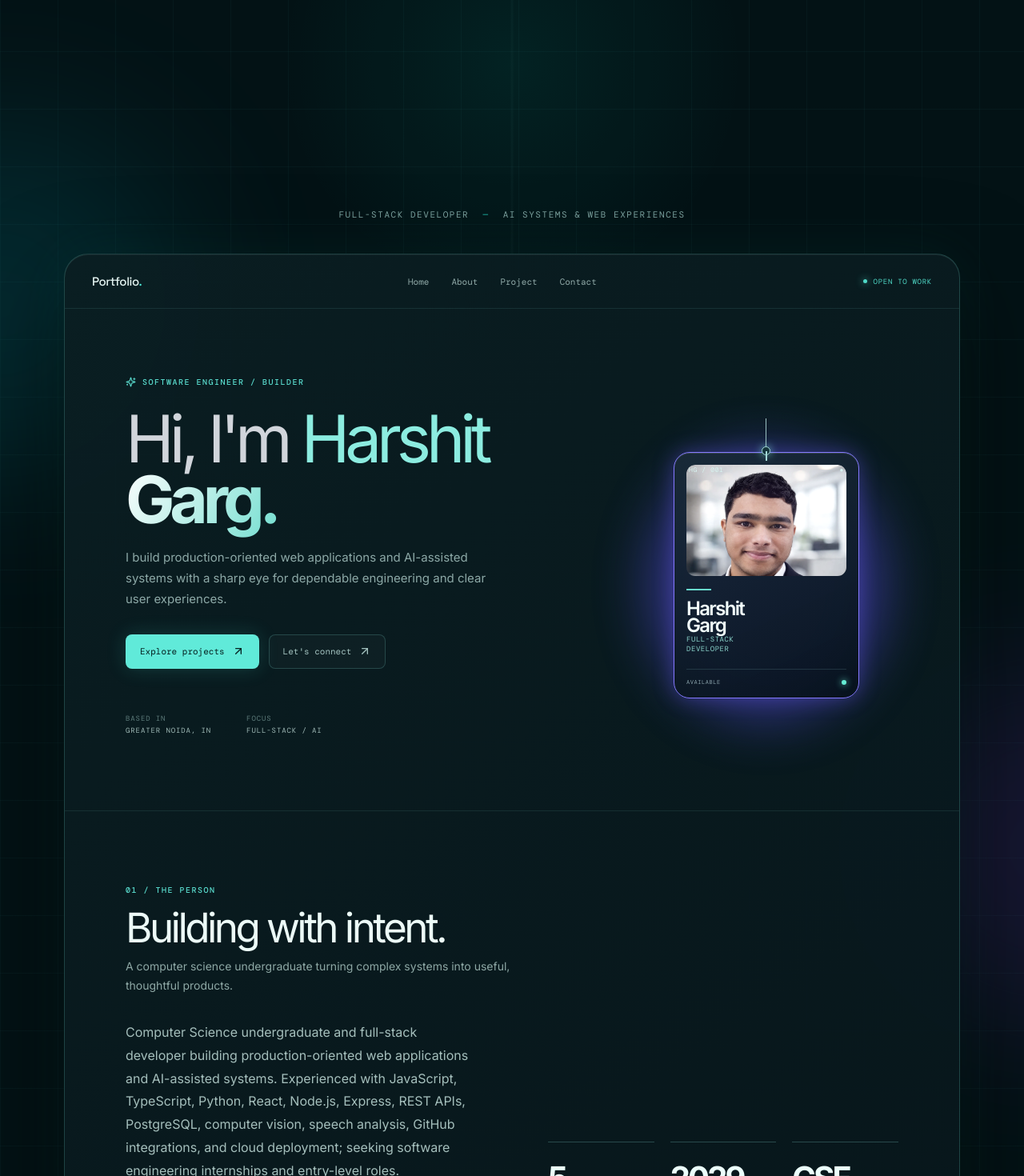
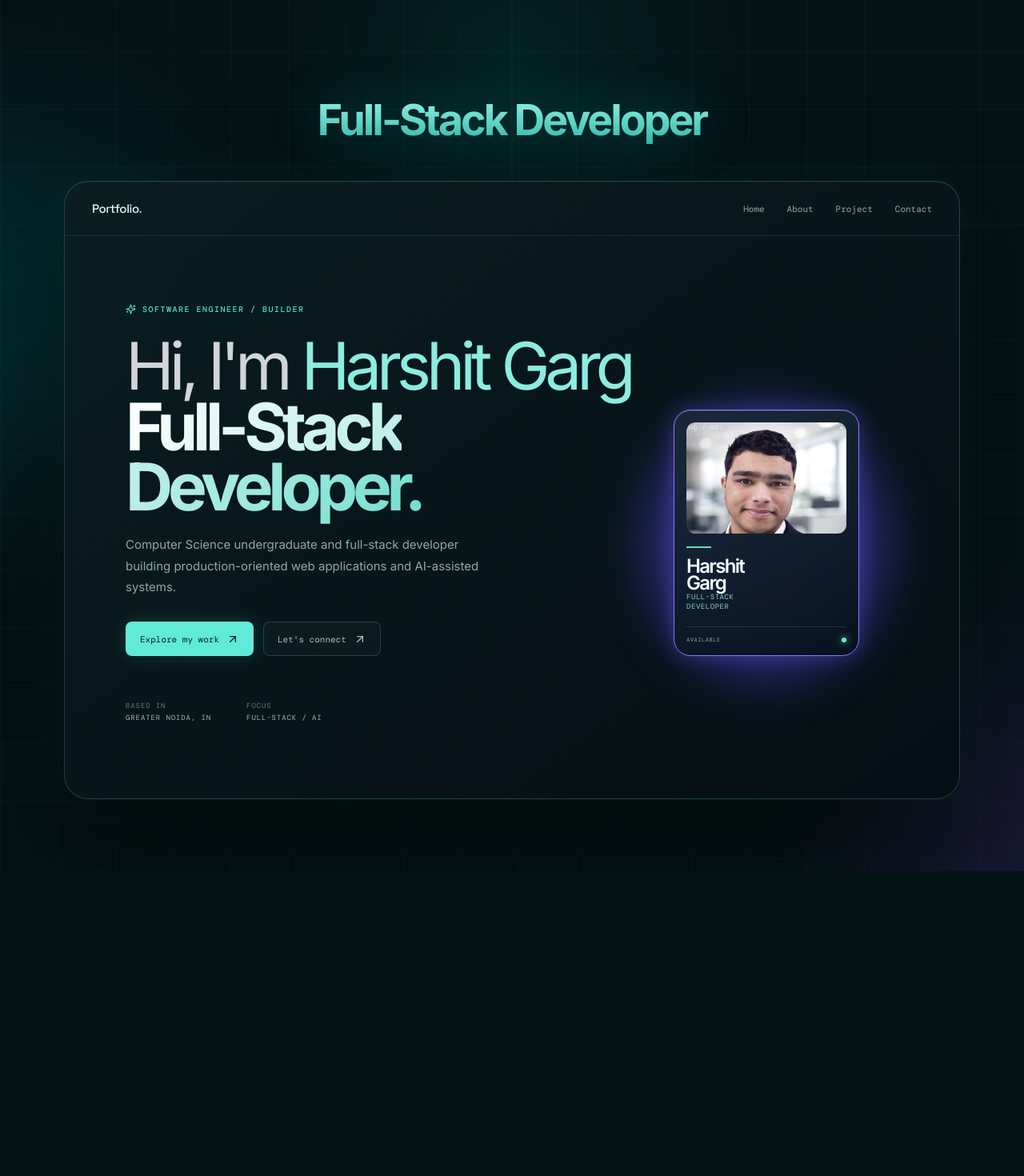
Before and after one commit to harshitgarg10042008-oss/portfolio, a React (Vite) app: page / in a window 1280 px wide. Shown: the part 80-1550 px from the top of the page at 80% size. After the commit the page ends 1169 px from the top, so only its background shows below. Built offline with nearby package versions, Linux system fonts and the light colour scheme.

Commit message:
Recreate reference hero screen with progressive reveal

```diff
--- a/src/App.jsx
+++ b/src/App.jsx
@@ -1,55 +1,54 @@
-import { useState } from 'react';
+import { useEffect, useState } from 'react';
 import { motion } from 'framer-motion';
-import { ArrowUpRight, Github, Linkedin, Mail, MapPin, Phone, Send, Sparkles } from 'lucide-react';
-import { personalInfo, projects, technologies } from './data/portfolio';
+import { ArrowUpRight, Sparkles } from 'lucide-react';
+import { personalInfo } from './data/portfolio';
 import profilePhoto from './assets/Professionalphoto_HD.webp';
 
 const glowStates = [
-  { name: 'violet', className: 'glow-violet', label: 'violet / blue' },
-  { name: 'cyan', className: 'glow-cyan', label: 'electric cyan' },
-  { name: 'green', className: 'glow-green', label: 'mint green' },
-  { name: 'rainbow', className: 'glow-rainbow', label: 'spectrum' },
+  { className: 'glow-violet', label: 'violet blue' },
+  { className: 'glow-cyan', label: 'electric cyan' },
+  { className: 'glow-green', label: 'mint green' },
+  { className: 'glow-rainbow', label: 'spectrum' },
 ];
 
-const reveal = { hidden: { opacity: 0, y: 22 }, visible: { opacity: 1, y: 0, transition: { duration: 0.55, ease: [0.23, 1, 0.32, 1] } } };
+const bio = 'Computer Science undergraduate and full-stack developer building production-oriented web applications and AI-assisted systems.';
+const reveal = { hidden: { opacity: 0, y: 18 }, visible: { opacity: 1, y: 0, transition: { duration: 0.6, ease: [0.23, 1, 0.32, 1] } } };
 
-function SectionHeading({ kicker, title, copy }) {
-  return (
-    <div className="section-heading">
-      <span className="eyebrow">{kicker}</span>
-      <h2>{title}</h2>
-      {copy && <p>{copy}</p>}
-    </div>
-  );
+function ProgressiveBio() {
+  const words = bio.split(' ');
+  const [visibleWords, setVisibleWords] = useState(0);
+
+  useEffect(() => {
+    const timer = window.setInterval(() => setVisibleWords((current) => Math.min(current + 1, words.length)), 115);
+    return () => window.clearInterval(timer);
+  }, [words.length]);
+
+  return <p className="hero-lede progressive-bio" aria-label={bio}>{words.map((word, index) => <span key={`${word}-${index}`} className={index < visibleWords ? 'word-visible' : ''}>{word}{index < words.length - 1 ? ' ' : ''}</span>)}</p>;
 }
 
 function ProfileCard() {
   const [activeGlow, setActiveGlow] = useState(0);
-  const [pointer, setPointer] = useState({ x: 0, y: 0, active: false });
+  const [pointer, setPointer] = useState({ x: 50, y: 50, active: false });
   const state = glowStates[activeGlow];
-  const rotateX = pointer.active ? pointer.y * -10 : 0;
-  const rotateY = pointer.active ? pointer.x * 13 : 0;
 
   return (
     <motion.button
       type="button"
       className={`profile-wrap ${state.className} ${pointer.active ? 'profile-hovering' : ''}`}
-      style={{ '--pointer-x': `${(pointer.x + 0.5) * 100}%`, '--pointer-y': `${(pointer.y + 0.5) * 100}%` }}
+      style={{ '--pointer-x': `${pointer.x}%`, '--pointer-y': `${pointer.y}%` }}
       onClick={() => setActiveGlow((current) => (current + 1) % glowStates.length)}
       onPointerMove={(event) => {
         const rect = event.currentTarget.getBoundingClientRect();
-        setPointer({ x: (event.clientX - rect.left) / rect.width - 0.5, y: (event.clientY - rect.top) / rect.height - 0.5, active: true });
+        setPointer({ x: ((event.clientX - rect.left) / rect.width) * 100, y: ((event.clientY - rect.top) / rect.height) * 100, active: true });
       }}
-      onPointerLeave={() => setPointer({ x: 0, y: 0, active: false })}
-      animate={{ rotateX, rotateY, scale: pointer.active ? 1.09 : 1, y: pointer.active ? -12 : 0 }}
-      transition={{ type: 'spring', stiffness: 230, damping: 18, mass: 0.55 }}
-      whileTap={{ scale: 1.03 }}
-      aria-label={`Change profile card glow. Current treatment: ${state.label}`}
+      onPointerLeave={() => setPointer({ x: 50, y: 50, active: false })}
+      animate={{ rotateX: pointer.active ? (50 - pointer.y) * 0.12 : 0, rotateY: pointer.active ? (pointer.x - 50) * 0.16 : 0, scale: pointer.active ? 1.1 : 1, y: pointer.active ? -10 : 0 }}
+      transition={{ type: 'spring', stiffness: 220, damping: 19, mass: 0.55 }}
+      aria-label={`Profile card. Hover to illuminate. Click to change ${state.label} glow.`}
     >
-      <span className="hanger" aria-hidden="true"><i /><b /></span>
       <span className="profile-card">
         <span className="card-topline"><span>HG / 001</span><span>●</span></span>
-        <span className="photo-frame"><img src={profilePhoto} alt="Harshit Garg" /><span className="photo-glow" aria-hidden="true" /></span>
+        <span className="photo-frame"><img src={profilePhoto} alt="Harshit Garg" /><span className="photo-glow" aria-hidden="true" /><span className="photo-sheen" aria-hidden="true" /></span>
         <span className="card-rule" />
         <span className="card-name">Harshit<br />Garg</span>
         <span className="card-role">FULL-STACK<br />DEVELOPER</span>
@@ -61,46 +60,27 @@ function ProfileCard() {
 
 function App() {
   return (
-    <main className="site-shell">
+    <main className="site-shell hero-only">
       <div className="ambient ambient-one" /><div className="ambient ambient-two" />
       <div className="outer-intro">
         <span className="outer-index">PORTFOLIO / 2026</span>
-        <h1>{personalInfo.name.split(' ').map((part) => <span key={part}>{part}</span>)}</h1>
-        <p>{personalInfo.title} <span>—</span> AI systems &amp; web experiences</p>
+        <h1><span>Harshit Garg</span><span>Full-Stack Developer</span></h1>
       </div>
-
       <div className="portfolio-window">
         <header className="nav-bar">
           <a href="#home" className="wordmark">Portfolio<span>.</span></a>
-          <nav aria-label="Primary navigation">
-            <a href="#home">Home</a><a href="#about">About</a><a href="#projects">Project</a><a href="#contact">Contact</a>
-          </nav>
-          <span className="nav-status"><i /> OPEN TO WORK</span>
+          <nav aria-label="Primary navigation"><a href="#home">Home</a><a href="#about">About</a><a href="#projects">Project</a><a href="#contact">Contact</a></nav>
         </header>
-
         <section className="hero section-pad" id="home">
           <motion.div className="hero-copy" initial="hidden" animate="visible" variants={reveal}>
             <span className="eyebrow"><Sparkles size={13} /> SOFTWARE ENGINEER / BUILDER</span>
-            <h2>Hi, I&apos;m <em>Harshit</em><br /><strong>Garg.</strong></h2>
-            <p className="hero-lede">I build production-oriented web applications and AI-assisted systems with a sharp eye for dependable engineering and clear user experiences.</p>
-            <div className="hero-actions"><a className="button button-primary" href="#projects">Explore projects <ArrowUpRight size={16} /></a><a className="button button-quiet" href="#contact">Let&apos;s connect <ArrowUpRight size={16} /></a></div>
+            <h2>Hi, I&apos;m <em>Harshit Garg</em><br /><strong>Full-Stack Developer.</strong></h2>
+            <ProgressiveBio />
+            <div className="hero-actions"><a className="button button-primary" href="#contact">Explore my work <ArrowUpRight size={16} /></a><a className="button button-quiet" href={`mailto:${personalInfo.email}`}>Let&apos;s connect <ArrowUpRight size={16} /></a></div>
             <div className="hero-meta"><span>BASED IN<br /><strong>GREATER NOIDA, IN</strong></span><span>FOCUS<br /><strong>FULL-STACK / AI</strong></span></div>
           </motion.div>
-          <motion.div className="hero-card-stage" initial={{ opacity: 0, x: 30, scale: .92 }} animate={{ opacity: 1, x: 0, scale: 1 }} transition={{ duration: .8, delay: .38, ease: [0.23, 1, 0.32, 1] }}><ProfileCard /></motion.div>
+          <motion.div className="hero-card-stage" initial={{ opacity: 0, x: 30, scale: .9 }} animate={{ opacity: 1, x: 0, scale: 1 }} transition={{ duration: .8, delay: .35, ease: [0.23, 1, 0.32, 1] }}><ProfileCard /></motion.div>
         </section>
-
-        <section className="about section-pad" id="about">
-          <div className="about-intro"><SectionHeading kicker="01 / THE PERSON" title="Building with intent." copy="A computer science undergraduate turning complex systems into useful, thoughtful products." /></div>
-          <div className="about-grid"><div className="about-copy"><p>{personalInfo.longDescription}</p><a className="text-link" href={`mailto:${personalInfo.email}`}>Start a conversation <ArrowUpRight size={15} /></a></div><div className="stats-grid">{personalInfo.stats.map((stat) => <div className="stat" key={stat.label}><strong>{stat.value}</strong><span>{stat.label}</span></div>)}</div></div>
-        </section>
-
-        <section className="tools section-pad" id="skills"><SectionHeading kicker="02 / TOOLKIT" title="Tools that move ideas forward." /><div className="tool-grid">{technologies.flatMap((group) => group.items.slice(0, 5).map((item) => <div className="tool-chip" key={`${group.category}-${item}`}><span className="tool-mark">{item.slice(0, 1)}</span><span>{item}</span></div>))}</div></section>
-
-        <section className="projects section-pad" id="projects"><div className="projects-head"><SectionHeading kicker="03 / SELECTED WORK" title="Proof, not promises." /><span className="project-count">05 / 05</span></div><div className="project-grid">{projects.map((project, index) => <motion.a className="project-card" href={project.link} target="_blank" rel="noreferrer" key={project.id} whileHover={{ y: -7 }}><div className={`project-art art-${index + 1}`}><span>{String(index + 1).padStart(2, '0')}</span><ArrowUpRight size={19} /></div><div className="project-info"><div><span className="project-category">{project.category}</span><h3>{project.name}</h3></div><p>{project.description}</p><div className="tag-row">{project.tech.slice(0, 4).map((tech) => <span key={tech}>{tech}</span>)}</div></div></motion.a>)}</div></section>
-
-        <section className="contact section-pad" id="contact"><div className="contact-panel"><SectionHeading kicker="04 / CONTACT" title="Have a good problem?" copy="I am seeking software engineering internships and entry-level opportunities. Tell me what you are building." /><div className="contact-links"><a href={`mailto:${personalInfo.email}`}><Mail size={16} /> {personalInfo.email}</a><a href={`tel:${personalInfo.phone}`}><Phone size={16} /> {personalInfo.phone}</a><span><MapPin size={16} /> {personalInfo.location}</span></div><a className="button button-primary contact-button" href={`mailto:${personalInfo.email}?subject=Hello Harshit`}>Send a message <Send size={15} /></a></div><div className="code-window"><div className="code-head"><span><i /><i /><i /></span><span>harshit.contact.ts</span><span>⌘ K</span></div><pre><code><span className="code-purple">const</span> <span className="code-blue">developer</span> = {'{'}{`\n  name: `}<span className="code-green">&quot;Harshit Garg&quot;</span>,{`\n  role: `}<span className="code-green">&quot;Full-Stack Developer&quot;</span>,{`\n  email: `}<span className="code-green">&quot;{personalInfo.email}&quot;</span>,{`\n  status: `}<span className="code-green">&quot;open_to_work&quot;</span>{`\n`}{'}'};</code></pre></div></section>
-
-        <footer className="footer"><span>© {new Date().getFullYear()} Harshit Garg</span><span>Designed &amp; built with intent</span><div className="socials"><a href={personalInfo.github} target="_blank" rel="noreferrer" aria-label="GitHub"><Github size={17} /></a><a href="https://www.linkedin.com" target="_blank" rel="noreferrer" aria-label="LinkedIn"><Linkedin size={17} /></a></div></footer>
       </div>
     </main>
   );
--- a/src/index.css
+++ b/src/index.css
@@ -62,3 +62,22 @@ button { font: inherit; }
 .hero-card-stage { min-height: 390px; padding-top: 12px; display: flex; justify-content: center; perspective: 900px; }
 .hero-card-stage .profile-wrap { margin-top: 10px; }
 @media (max-width: 800px) { .hero-card-stage { min-height: 350px; } }
+
+/* Latest hero-only reference pass. */
+.hero-only { min-height: 100vh; padding-top: clamp(32px, 6vh, 74px); }
+.hero-only .outer-intro h1 { gap: .02em; }
+.hero-only .outer-intro h1 span { text-transform: none; letter-spacing: -.09em; }
+.hero-only .outer-intro h1 span:nth-child(2) { font-size: .38em; letter-spacing: -.055em; line-height: 1.25; color: transparent; background: linear-gradient(180deg, #9af5e8, #2eb9ad); -webkit-background-clip: text; background-clip: text; }
+.hero-only .portfolio-window { margin-top: 8px; }
+.hero-only .hero { min-height: 500px; }
+.progressive-bio { min-height: 78px; }
+.progressive-bio span { display: inline; opacity: 0; filter: blur(3px); transform: translateY(4px); transition: opacity .24s ease, filter .24s ease, transform .24s ease; }
+.progressive-bio span.word-visible { opacity: 1; filter: blur(0); transform: translateY(0); }
+.hero-only .profile-card { border-radius: 21px; }
+.hero-only .photo-frame { position: relative; }
+.photo-sheen { position: absolute; inset: -40%; z-index: 2; pointer-events: none; opacity: 0; background: linear-gradient(115deg, transparent 32%, rgba(255,255,255,.35) 45%, rgba(110,255,232,.28) 51%, transparent 64%); transform: translateX(-34%) rotate(12deg); transition: opacity .3s ease, transform .7s cubic-bezier(.23,1,.32,1); mix-blend-mode: screen; }
+.profile-hovering .photo-sheen { opacity: .9; transform: translateX(24%) rotate(12deg); }
+@media (max-width: 800px) {
+  .hero-only .hero { min-height: 680px; }
+  .hero-only .outer-intro h1 span:nth-child(2) { font-size: .34em; }
+}
```
